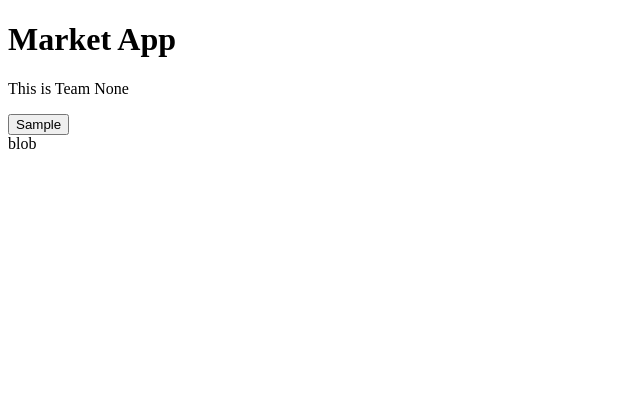
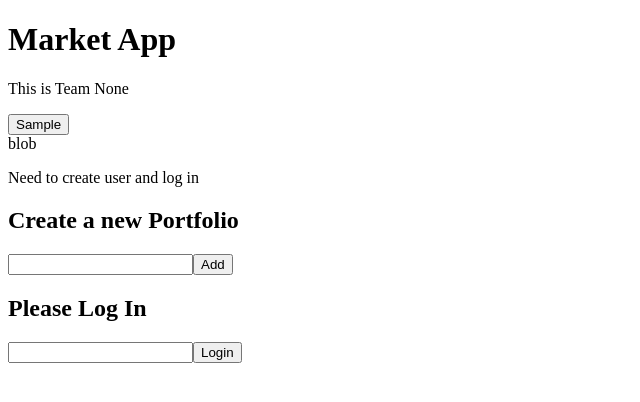
Before and after one commit to teamnone-finance/301-FrontEnd, a React (Create React App) app: page / in a window 1280 px wide. Shown: the top 402 px of the page, without its empty margins (0-640 px from the left). Built offline with nearby package versions, Linux system fonts and the light colour scheme.

Commit message:
got login to update app state

```diff
--- a/src/components/App.js
+++ b/src/components/App.js
@@ -1,29 +1,69 @@
 import React from 'react';
 import Header from './header.js';
 import SearchForm from './search-form.js';
+import superagent from 'superagent';
+import NewPortfolio from './newPortfolio.js';
+import LoginPage from './loginPage.js';
 
 class App extends React.Component {
   constructor(props) {
     super(props);
     this.state = {
-      sample: 'blob'
+      sample: 'blob',
+      user: {
+        loggedIn: false,
+        userName: ''
+      }
     };
   }
 
-  setStateData = stateData => {
-    this.setState(stateData)
+  setStateData = (stateKey, stateData) => {
+    this.state.user[stateKey] = stateData;
+    this.setState({ user: this.state.user });
     console.log(this.state);
+  };
+
+  //this is to handle the login page
+  handleLoggedStatus = () => {
+    let dbCheckResponse = superagent
+      .get('https://market-app-backend.herokuapp.com/user')
+      .query({ username: this.state.user.userName });
+    if (dbCheckResponse.rowCount > 0) {
+      this.setState({ loggedIn: true });
+      //load portfolio page
+    } else {
+      //add user to db
+      superagent
+        .post('https://market-app-backend.herokuapp.com/user')
+        .query({ username: this.state.user.userName });
+      //load create portfolio page.
     }
+  };
 
   render() {
+    if (this.state.user.loggedIn) {
       return (
         <>
           <Header />
           <SearchForm callback={this.setStateData} />
           {this.state.sample}
+          <p>This is happening</p>
+          {/* <Portfolio user={this.state.userName} /> */}
+        </>
+      );
+    } else {
+      return (
+        <>
+          <Header />
+          <SearchForm callback={this.setStateData} />
+          {this.state.sample}
+          <p>Need to create user and log in</p>
+          <NewPortfolio />
+          <LoginPage updateState={this.setStateData} />
         </>
       );
     }
-}//end of <App>
+  }
+} //end of <App>
 
 export default App;
--- /dev/null
+++ b/src/components/loginPage.js
@@ -0,0 +1,33 @@
+import React from 'react';
+import superagent from 'superagent';
+
+class LoginPage extends React.Component {
+  constructor(props) {
+    super(props);
+    this.state = {
+      searchQuery: 'User Name'
+    };
+  }
+
+  handleSubmit = async e => {
+    e.preventDefault();
+    console.log(e.currentTarget[0].value);
+    await this.setState({ searchQuery: e.currentTarget[0].value });
+    //method to handle logged in / not logged in - pass in username
+    this.props.updateState('userName', this.state.searchQuery);
+  };
+
+  render() {
+    return (
+      <>
+        <h2>Please Log In</h2>
+        <form onSubmit={this.handleSubmit}>
+          <input />
+          <button>Login</button>
+        </form>
+      </>
+    );
+  }
+}
+
+export default LoginPage;
--- /dev/null
+++ b/src/components/newPortfolio.js
@@ -0,0 +1,27 @@
+import React from 'react';
+
+class NewPortfolio extends React.Component {
+  constructor(props) {
+    super(props);
+    this.state = {};
+  }
+
+  handleNewPortfolio = e => {
+    e.preventDefault();
+    console.log(e.currentTarget[0].value);
+  };
+
+  render() {
+    return (
+      <>
+        <h2>Create a new Portfolio</h2>
+        <form onSubmit={this.handleNewPortfolio}>
+          <input />
+          <button>Add</button>
+        </form>
+      </>
+    );
+  }
+}
+
+export default NewPortfolio;
```
Also changed, not shown: src/components/addToPortfolio.js (added, +31 -0 lines), src/components/singleCompany.js (added, +14 -0 lines), .eslintrc.json. Lines whose indentation alone changed are shown as unchanged.
